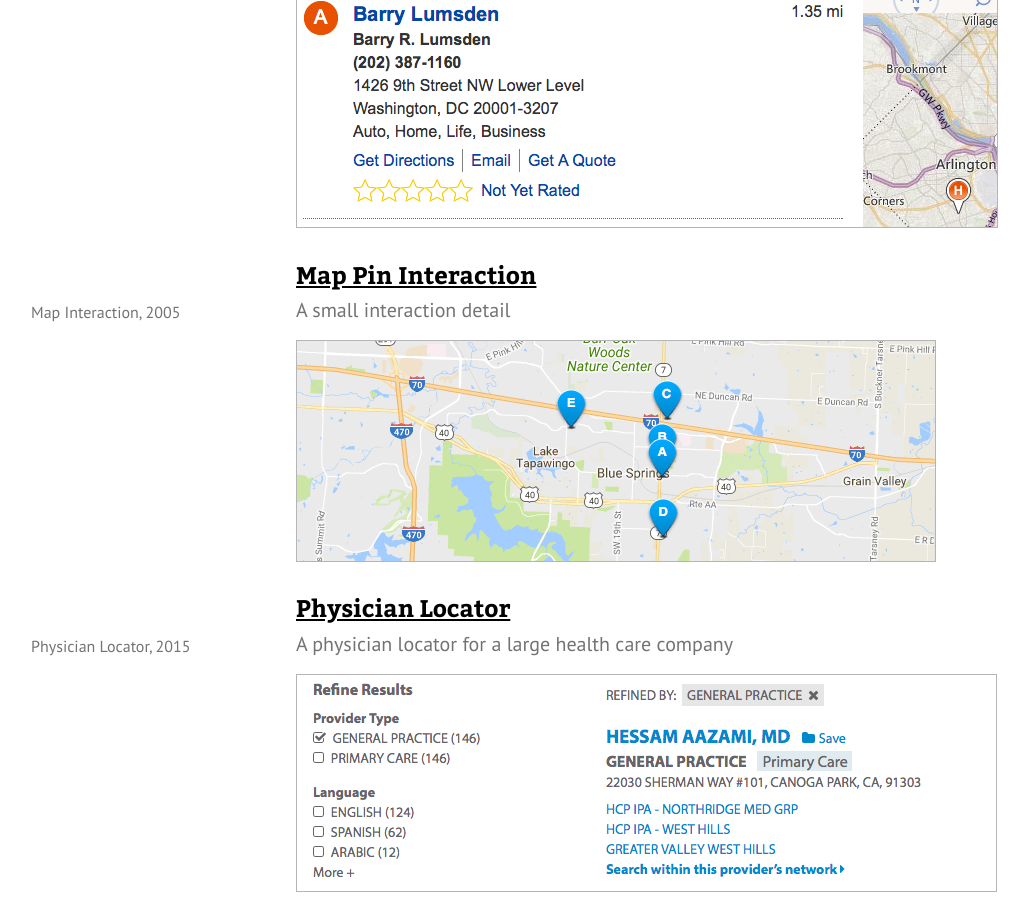
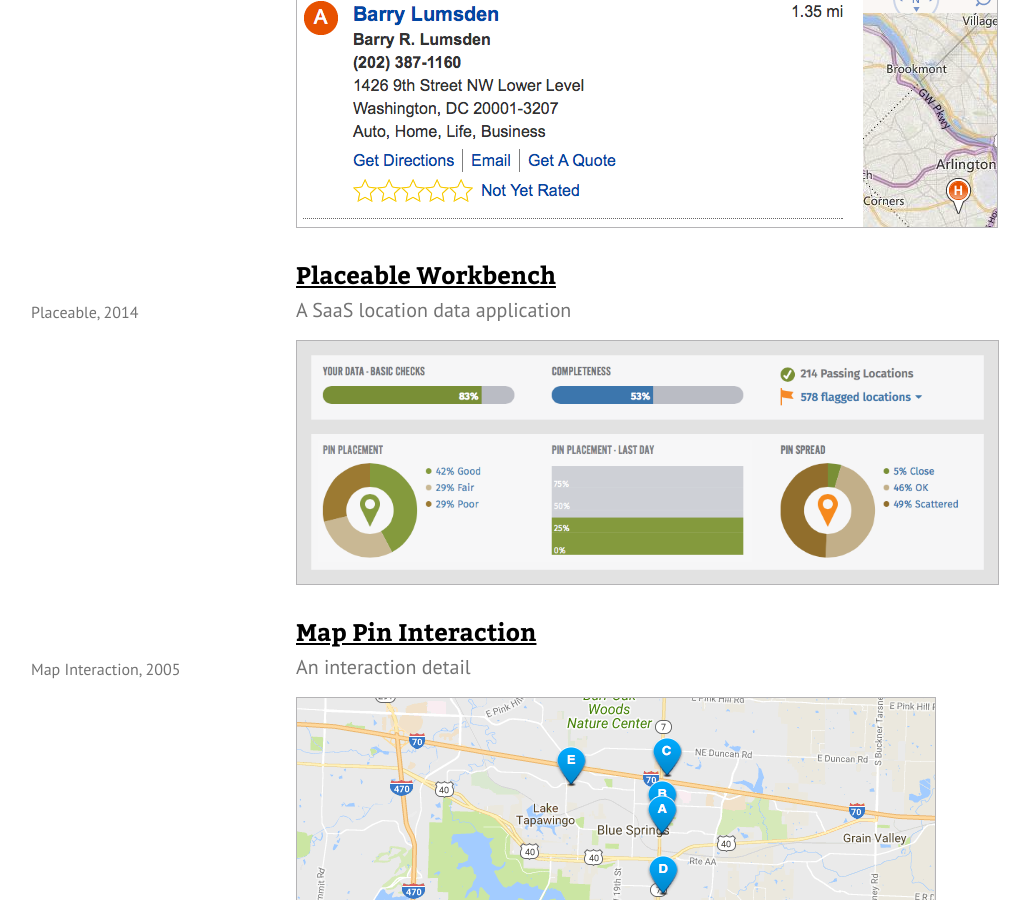
Before and after one commit to infomongo/infomongo.github.io, a Jekyll site: the page built from ux-design/index.html, in a window 1280 px wide and 900 px high, scrolled down 624 px. Shown: the whole window, without its empty margins (125-1155 px from the left). Built offline with Jekyll 4.4.1, drawn with Linux system fonts in a browser that asks for light colours.

Commit message:
workbench on portfolio

```diff
--- a/ux-design/index.html
+++ b/ux-design/index.html
@@ -16,16 +16,23 @@
 		</a>
 
 
-		<h2><a href="nationwide-locator"> Nationwide Insurance Agent Locator</a></h2>
+		<h2><a href="nationwide-locator">Nationwide Insurance Agent Locator</a></h2>
 		<p class="meta"><a href="https://agency.nationwide.com">Nationwide Insurance</a> <span>Agent Locator</span>, 2012</p>
 		<p>An agent locator for Nationwide Insurance</p>
 		<a href="nationwide-locator" class="ux-img">
 			<img src="/img/ux/nw-teaser.png">
 		</a>
 
+		<h2><a href="workbench">Placeable Workbench</a></h2>
+		<p class="meta">Placeable, 2014</p>
+		<p>A SaaS location data application</p>
+		<a href="workbench" class="ux-img">
+			<img src="/img/ux/workbench-teaser.png">
+		</a>
+
 		<h2><a href="map-pins">Map Pin Interaction</a></h2>
 		<p class="meta">Map Interaction, 2005</p>
-		<p>A small interaction detail</p>
+		<p>An interaction detail</p>
 		<a href="map-pins" class="ux-img">
 			<img src="/img/ux/pin-menu-teaser.png">
 		</a>
```
Also changed, not shown: ux-design/map-pins.md (+2 -2 lines), ux-design/nationwide-locator.md (+2 -2 lines), ux-design/workbench.md (added, +56 -0 lines), img/ux/workbench-a-dash.png (added), img/ux/workbench-b-edit.png (renamed from img/workbench-img-2.png), img/ux/workbench-c-map.jpg (renamed from img/workbench-img-3.jpg), img/ux/workbench-c-map.png (added), img/ux/workbench-d-compare.png (added), img/ux/workbench-e-hours.png (renamed from img/workbench-img-4.png), img/ux/workbench-f-bulk-edit.png (added), img/ux/workbench-teaser-small.png (added), img/ux/workbench-teaser.png (added), img/workbench-img-1.png (deleted), img/workbench-img-3.png (deleted), 1 more files.
